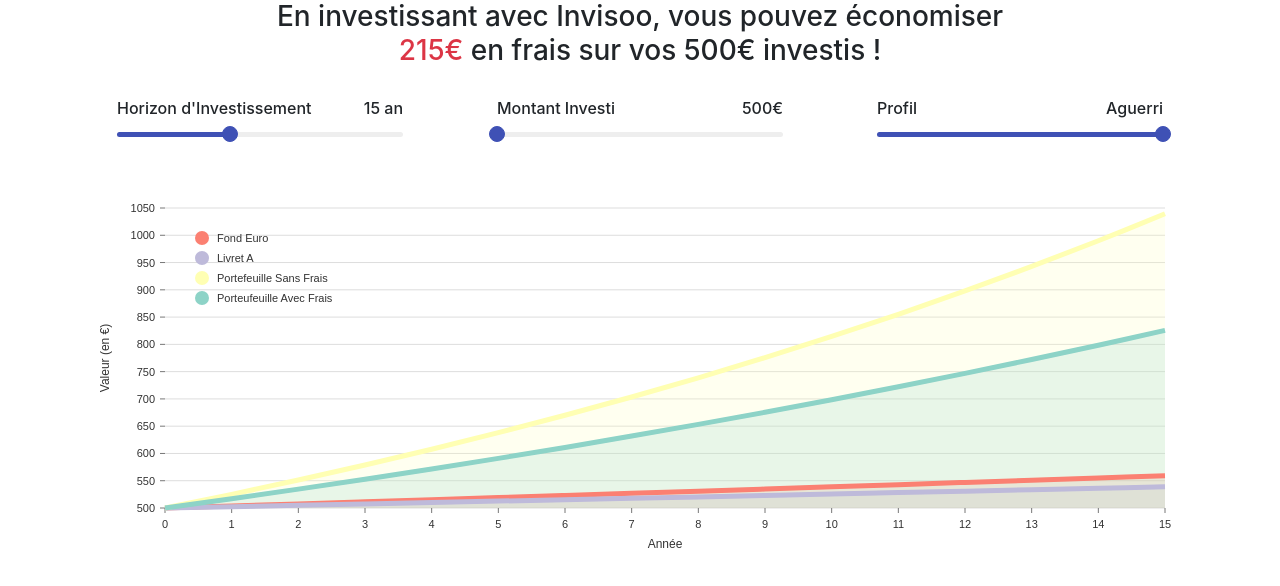
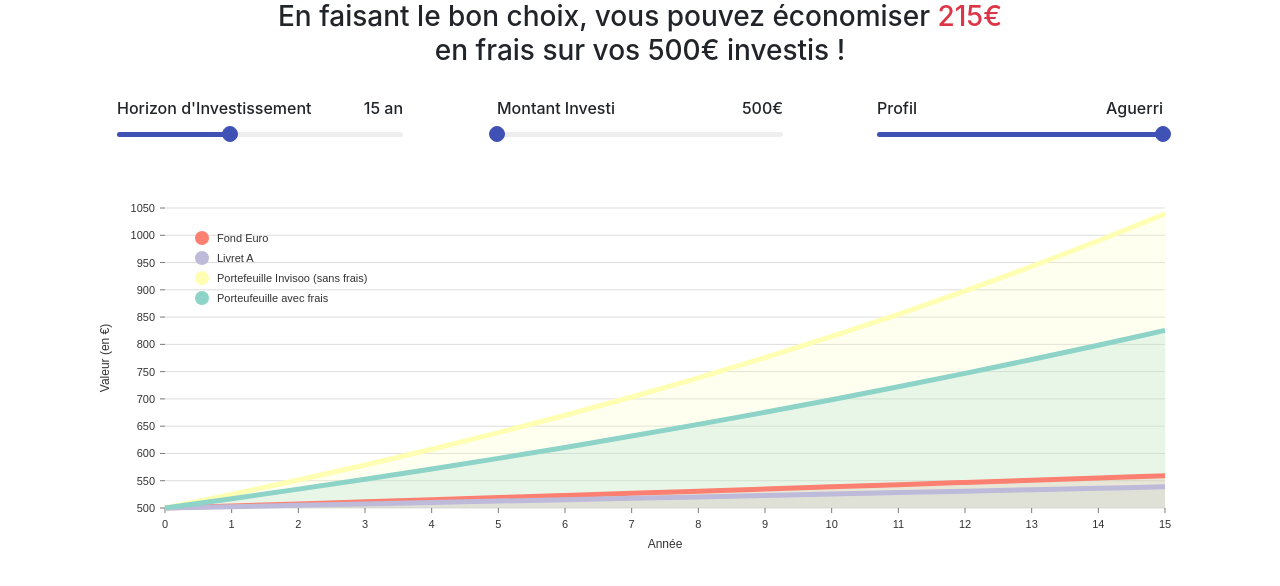
Before and after one commit to Invisoo/charts, a React (Create React App) app: page / in a window 1280 px wide. Shown: the top 586 px of the page. Built offline with nearby package versions, Linux system fonts and the light colour scheme.

Commit message:
Minor edits

```diff
--- a/src/App.js
+++ b/src/App.js
@@ -15,13 +15,9 @@ const RangeTitle = ({ title, value }) => (
 )
 
 const RangeSlider = ({ rangeval, setRangeval, max, min }) => {
+  // Learned to use `InputRange` from https://codesandbox.io/s/n4opyj922l?file=/main/navigation/Navigation.js
   return (
     <div className="mx-3 mb-3">
-      {/*<input type="range" className="form-control-range"
-        min={min} max={max} defaultValue={rangeval}
-        onChange={(event) => {
-          return setRangeval(parseInt(event.target.value));
-        }} />*/}
       <InputRange minValue={min} maxValue={max} step={1} value={rangeval}
        formatLabel={value => ``} onChange={(val) => setRangeval(val)} />
     </div>
@@ -44,11 +40,11 @@ const buildInterest = (duration, intVal, risk) => {
 
   const ret = [
     {
-      id: "Porteufeuille Avec Frais",
+      id: "Porteufeuille avec frais",
       data: wFeeArr
     },
     {
-      id: "Portefeuille Sans Frais",
+      id: "Portefeuille Invisoo (sans frais)",
       data: woFeeArr
     },
     {
@@ -107,7 +103,7 @@ const App = () => {
         <Col md="2"></Col>
         <Col>
           <h3>
-            En investissant avec Invisoo, vous pouvez économiser
+            En faisant le bon choix, vous pouvez économiser
             <span className="text-danger"> {savedOnFees}€</span> en frais
             sur vos {translateInvestment(invVal)}€ investis !
           </h3>
```
